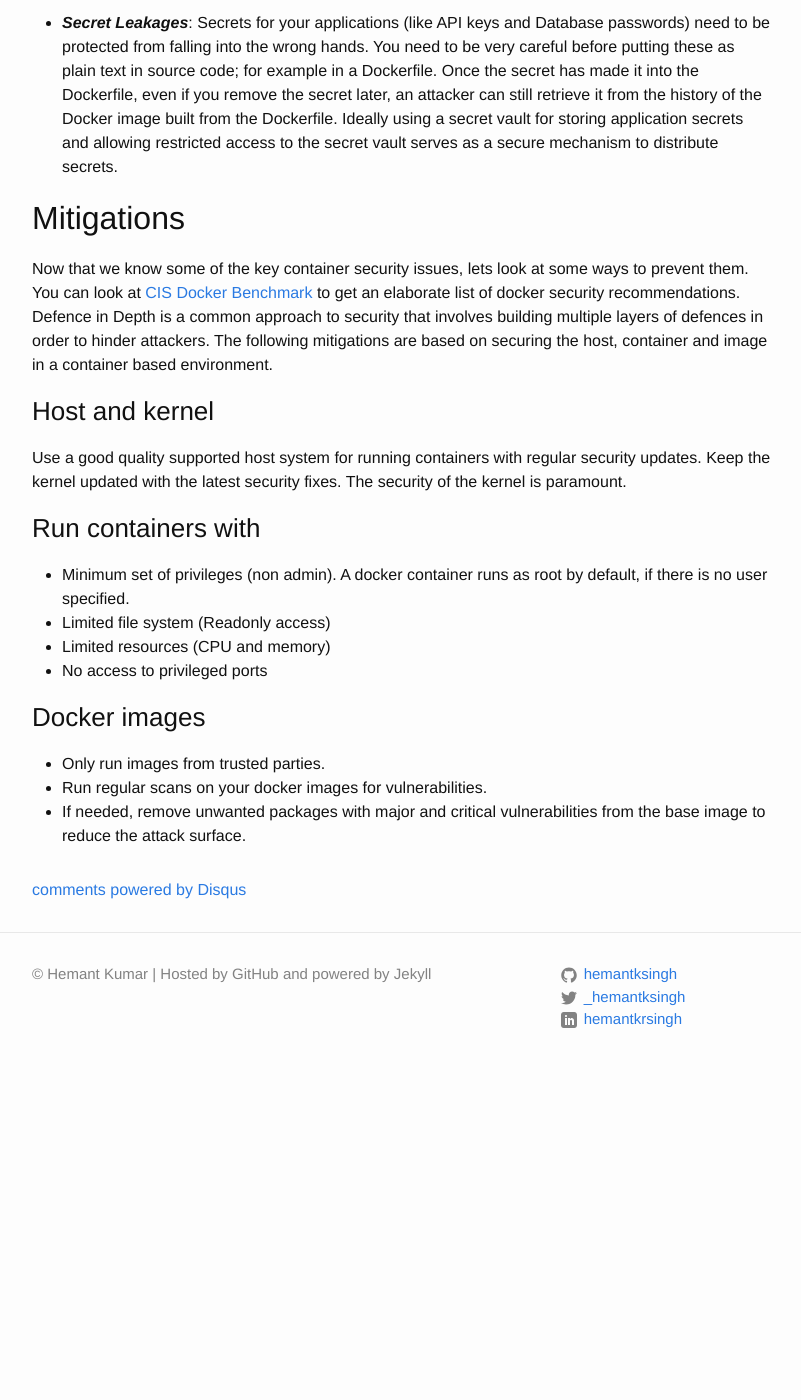
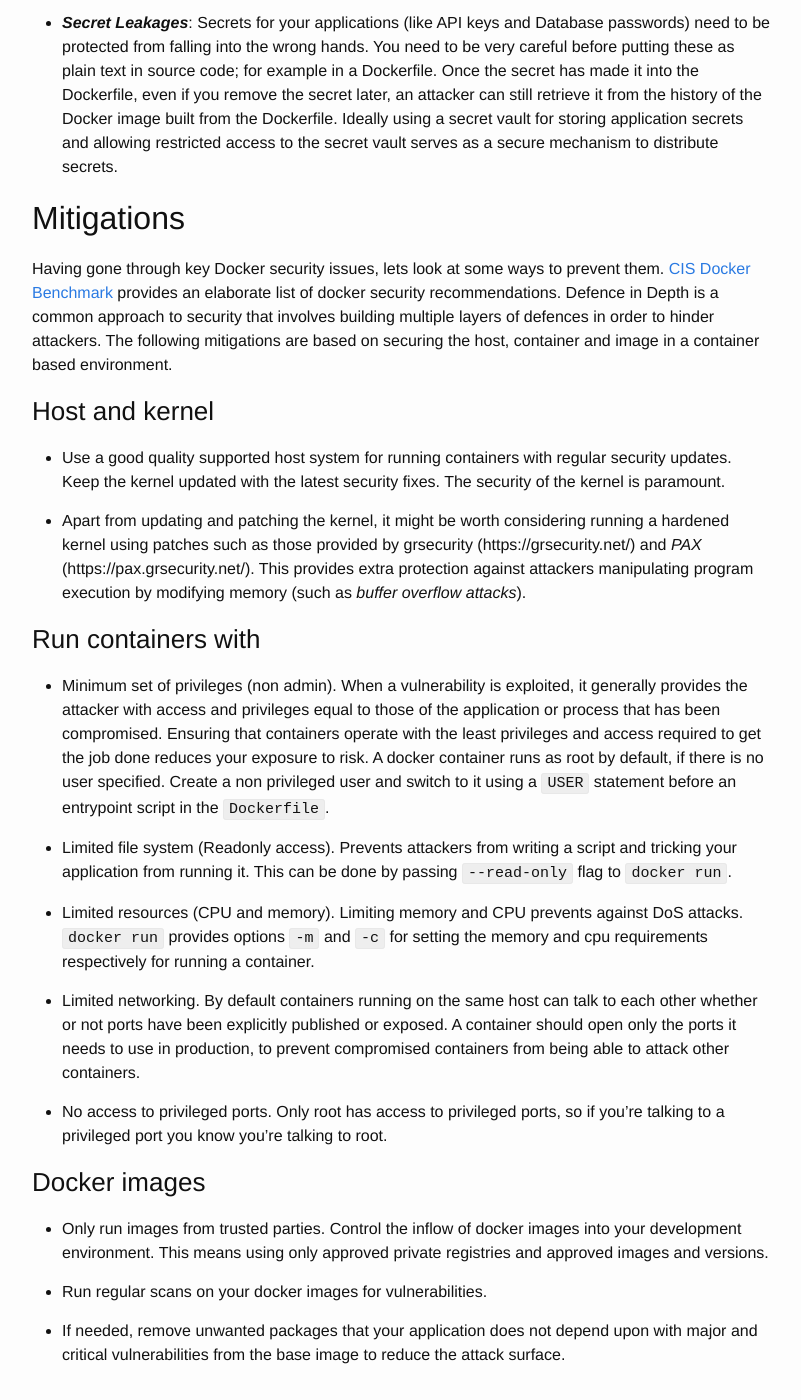
Before and after one commit to hemantksingh/hemantksingh.github.io, a Jekyll site: the page built from _posts/2016-11-07-think-docker-think-security.markdown, in a window 1280 px wide and 1400 px high, scrolled down 1698 px. Shown: the whole window, without its empty margins (238-1039 px from the left). Built offline with Jekyll 4.4.1, drawn with Linux system fonts in a browser that asks for light colours; comment, search, counter and statistics services are not loaded; before the commit the page ends 2789 px from its top, so only the background shows below that; some of the changed text lies outside the part shown.

Commit message:
Completes docker security post for publishing.

```diff
--- a/_posts/2016-11-07-think-docker-think-security.markdown
+++ b/_posts/2016-11-07-think-docker-think-security.markdown
@@ -9,9 +9,9 @@ comments: true
 modified_time: '2016-11-07T07:23:00.000-08:00'
 ---
 
-Docker allows you to completely abstract the underlying operating system and run your app across multiple platforms (local machine, cloud, on-premise data centre) as long as the destination has the Docker runtime (Docker daemon) running. With Docker, the Continuous Delivery philosophy *Build once deploy anywhere* really comes to the fore. You build your binary artifact as a Docker image that includes all the application stack and requirements once and deploy the same image to various environments. This ensures the binary is built once and the same source code is promoted in subsequent deployments, allowing agile, continuous application delivery.
+Docker allows you to completely abstract the underlying operating system and run your app across multiple platforms (local machine, cloud or on-premise data centre) as long as the destination has the Docker runtime (Docker daemon) running. With Docker, the Continuous Delivery philosophy *Build once deploy anywhere* really comes to the fore. You build your binary artifact as a Docker image that includes all the application stack and requirements once and deploy the same image to various environments. This ensures the binary is built once and the same source code is promoted in subsequent deployments, allowing agile, continuous application delivery.
 
-I have been using Docker for local development, testing and for running apps in production. Docker is pretty swift to get started with, allows rapid app development, setting up builds and running tests in a repeatable and consistent manner. But do you get the same flexibility while running your apps in production? Because you are working with the Docker abstraction do you need to worry about any underlying security risks or is that all taken care of and should you even care?
+I have been using Docker for local development, testing and for running apps in production. Docker is pretty swift to get started with, allows rapid app development, setting up builds and running tests in a repeatable and consistent manner. But is this flexibility worth it when it comes to running your apps in production? Because you are working with the Docker abstraction, do you need to worry about any underlying security risks, is it all taken care of or should you even care?
 
 ## The basics
 Docker is a virtualization technique used to create isolated environments called *containers* for running your applications. A container is quite like a VM but light-weight. It is a bare minimum linux machine with minimum packages installed which means it uses less CPU, less memory and less disk space than a full blown VM. Containers are more like application runtime environments that sit on top of the OS (Docker host) and create an isolated environment in which to run your application.
@@ -24,8 +24,8 @@ Docker uses the resource isolation features of the Linux kernel such as **Namesp
 
 *Capabilites* are a set of privileges that can be independently enabled or disabled for a process to provide or restrict access to the system. Removing capabilities can cause applications to break, therefore deciding which ones to keep and remove is a balancing act. By default, Docker containers run with a subset of capabilities, so for example, a container will not normally be able to modify capabilities for other containers. A complete list of removed capabilities can be found [here](https://opensource.com/business/14/9/security-for-docker).
 
-## Things that could go wrong
-So what sort of security issues should you be worried about that could affect the way you run your apps inside containers? I was at a GOTO conference in Stockholm earlier in the year and [Adrian Mout](https://twitter.com/adrianmouat) speaking on Docker security highlighted some security issues mentioned below. The following is not a comprehensive list but one that should get you thinking.
+## Security challenges
+So what sort of security issues should you be worried about that could affect apps running inside containers? I was at a GOTO conference in Stockholm earlier in the year and [Adrian Mout](https://twitter.com/adrianmouat) speaking on Docker security highlighted some security issues mentioned below. The following is not a comprehensive list but one that should get you thinking.
 
 * ***Kernel exploits***: The kernel is shared amongst all the containers and the host. A flaw in the kernel could be exploited by a container process which will bring down the entire host.
 
@@ -39,19 +39,29 @@ So what sort of security issues should you be worried about that could affect th
 
 ## Mitigations
 
-Now that we know some of the key container security issues, lets look at some ways to prevent them. You can look at [CIS Docker Benchmark](https://benchmarks.cisecurity.org/tools2/docker/CIS_Docker_1.11.0_Benchmark_v1.0.0.pdf) to get an elaborate list of docker security recommendations. Defence in Depth is a common approach to security that involves building multiple layers of defences in order to hinder attackers. The following mitigations are based on securing the host, container and image in a container based environment.
+Having gone through key Docker security issues, lets look at some ways to prevent them. [CIS Docker Benchmark](https://benchmarks.cisecurity.org/tools2/docker/CIS_Docker_1.11.0_Benchmark_v1.0.0.pdf) provides an elaborate list of docker security recommendations. Defence in Depth is a common approach to security that involves building multiple layers of defences in order to hinder attackers. The following mitigations are based on securing the host, container and image in a container based environment.
 
 ### Host and kernel
-Use a good quality supported host system for running containers with regular security updates. Keep the kernel updated with the latest security fixes. The security of the kernel is paramount.
+
+* Use a good quality supported host system for running containers with regular security updates. Keep the kernel updated with the latest security fixes. The security of the kernel is paramount.
+
+* Apart from updating and patching the kernel, it might be worth considering running a hardened kernel using patches such as those provided by grsecurity (https://grsecurity.net/) and *PAX* (https://pax.grsecurity.net/). This provides extra protection against attackers manipulating program execution by modifying memory (such as *buffer overflow attacks*).
 
 ### Run containers with
-  * Minimum set of privileges (non admin). A docker container runs as root by default, if there is no user specified.
-  * Limited file system (Readonly access)
-  * Limited resources (CPU and memory)
-  * No access to privileged ports
+  * Minimum set of privileges (non admin). When a vulnerability is exploited, it generally provides the attacker with access and privileges equal to those of the application or process that has been compromised. Ensuring that containers operate with the least privileges and access required to get the job done reduces your exposure to risk. A docker container runs as root by default, if there is no user specified. Create a non privileged user and switch to it using a `USER` statement before an entrypoint script in the `Dockerfile`.
+
+  * Limited file system (Readonly access). Prevents attackers from writing a script and tricking your application from running it. This can be done by passing `--read-only` flag to `docker run`.
+
+  * Limited resources (CPU and memory). Limiting memory and CPU prevents against DoS attacks. `docker run` provides options `-m` and `-c` for setting the memory and cpu requirements respectively for running a container.
+
+  * Limited networking. By default containers running on the same host can talk to each other whether or not ports have been explicitly published or exposed. A container should open only the ports it needs to use in production, to prevent compromised containers from being able to attack other containers.
+
+  * No access to privileged ports. Only root has access to privileged ports, so if you're talking to a privileged port you know you're talking to root.
 
 
 ### Docker images
-* Only run images from trusted parties.
+* Only run images from trusted parties. Control the inflow of docker images into your development environment. This means using only approved private registries and approved images and versions.
+
 * Run regular scans on your docker images for vulnerabilities.
-* If needed, remove unwanted packages with major and critical vulnerabilities from the base image to reduce the attack surface.
+
+* If needed, remove unwanted packages that your application does not depend upon with major and critical vulnerabilities from the base image to reduce the attack surface.
```
